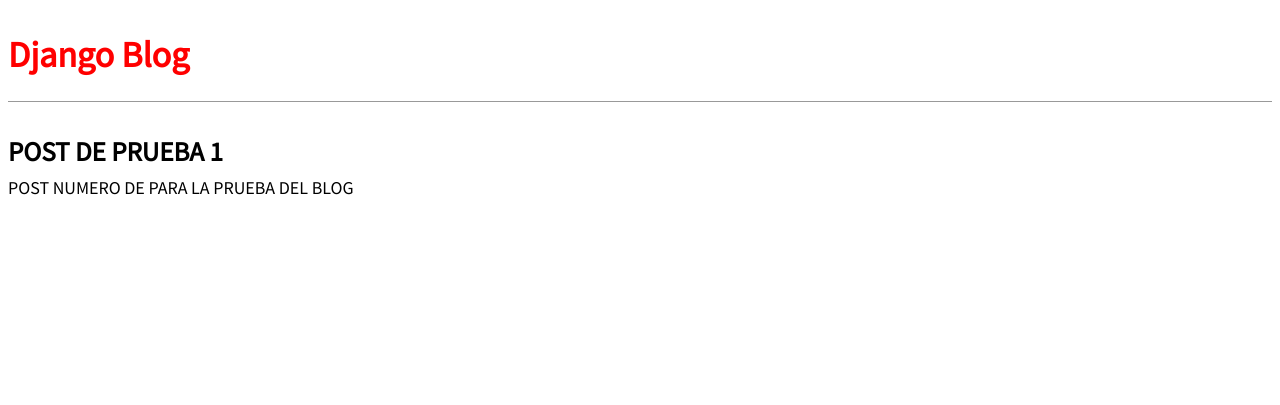
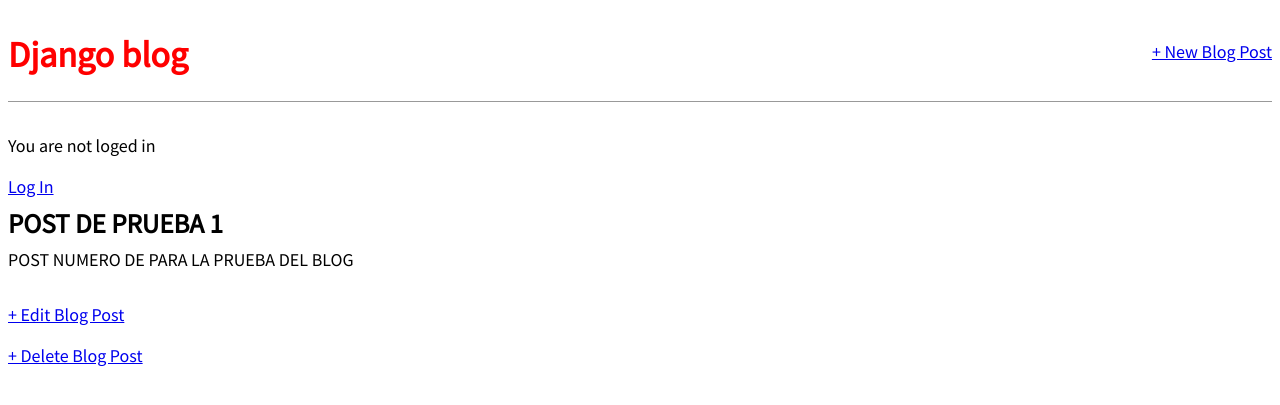
Before and after one commit to EdgarUrias/blog, a Django app: page /post/1/ in a window 1280 px wide. Shown: the top 405 px of the page. Run offline with Django 3.2, Linux system fonts and the light colour scheme; data comes from the database, SQL or seed files in the repository; both versions use the stored data as it was after the commit.

Commit message:
fin del projecto BLOG

```diff
--- a/blog/models.py
+++ b/blog/models.py
@@ -1,5 +1,5 @@
 from django.db import models
-
+from django.urls import reverse
 # Create your models here.
 
 class Post(models.Model):
@@ -20,3 +20,8 @@
 	def __str__(self):
 
 		return self.title
+
+
+	def get_absolute_url(self):
+
+		return reverse('post_detail', args=[str(self.id)])
--- a/blog/urls.py
+++ b/blog/urls.py
@@ -1,9 +1,11 @@
 from django.urls import path
 
-from .views import BlogListView, BlogDetailView
+from .views import BlogListView, BlogDetailView, BlogCreateView, BlogUpdateView, BlogDeleteView
 
 urlpatterns = [
-
+	path('post/<int:pk>/delete/', BlogDeleteView.as_view(), name='post_delete'),
+	path('post/<int:pk>/edit/', BlogUpdateView.as_view(), name= 'post_edit'),
+	path('post/new/', BlogCreateView.as_view(), name = 'post_new'),
 	path('post/<int:pk>/', BlogDetailView.as_view(), name = 'post_detail'),
 	path('', BlogListView.as_view(), name = 'home'),
 
--- a/blog/views.py
+++ b/blog/views.py
@@ -1,6 +1,7 @@
 from django.shortcuts import render
-
 from django.views.generic import ListView, DetailView
+from django.views.generic.edit import CreateView, UpdateView, DeleteView
+from django.urls import reverse_lazy
 
 from .models import Post
 
@@ -17,3 +18,27 @@
 	model = Post
 
 	template_name = 'post_detail.html'
+
+class BlogCreateView(CreateView):
+
+	model = Post
+
+	template_name = 'post_new.html'
+
+	fields = '__all__'
+
+class BlogUpdateView(UpdateView):
+
+	model = Post
+
+	template_name = 'post_edit.html'
+
+	fields = ['title','body']
+
+class BlogDeleteView(DeleteView):
+
+	model = Post
+
+	template_name = 'post_delete.html'
+
+	success_url = reverse_lazy('home')
--- a/blog_project/settings.py
+++ b/blog_project/settings.py
@@ -31,6 +31,7 @@
 # Application definition
 
 INSTALLED_APPS = [
+    'accounts.apps.AccountsConfig',
     'blog.apps.BlogConfig',
     'django.contrib.admin',
     'django.contrib.auth',
@@ -121,3 +122,7 @@
 STATIC_URL = '/static/'
 
 STATICFILES_DIRS = [os.path.join(BASE_DIR,'static')]
+
+LOGIN_REDIRECT_URL = 'home'
+
+LOGOUT_REDIRECT_URL = 'home'
--- a/blog_project/urls.py
+++ b/blog_project/urls.py
@@ -18,5 +18,8 @@
 
 urlpatterns = [
     path('admin/', admin.site.urls),
+    path('accounts/', include('django.contrib.auth.urls')),
+    path('accounts/', include('accounts.urls')),
     path('', include('blog.urls')),
+
 ]
--- a/static/css/base.css
+++ b/static/css/base.css
@@ -2,6 +2,7 @@
 	font-family: 'Source Sans Pro', sans-serif;
 	font-size: 18px;
 }
+
 header {
 	border-bottom: 1px solid #999;
 	margin-bottom: 2rem;
@@ -14,8 +15,6 @@
 	text-decoration: none;
 }
 
-text-decoration: none;
-}
 
 .nav-left {
 	margin-right: auto;
@@ -24,6 +23,7 @@
 .nav-right {
 	display: flex;
 	padding-top: 2rem;
+	justify-content: flex-end;
 }
 
 .post-entry {
--- a/templates/base.html
+++ b/templates/base.html
@@ -9,8 +9,27 @@
 </head>
 <body>
 	<header>
-		<h1><a href="{% url 'home' %}"> Django Blog</a></h1>
+		<div class="nav-left">
+			<h1><a href="{% url 'home' %}">Django blog</a></h1>
+		</div>
+		<div class="nav-right">
+			<a href="{% url 'post_new' %}">+ New Blog Post</a>
+		</div>
 	</header>
+	{% if user.is_authenticated %}
+
+		<p>Hi {{user.username}}</p>
+
+		<p><a href="{% url 'logout' %}">Log Out</a></p>
+
+	{% else %}
+
+		<p>You are not loged in</p>
+
+		<a href="{% url 'login' %}">Log In</a>
+
+	{% endif %}
+
 	<div>
 		{% block content %}
 
--- a/templates/post_detail.html
+++ b/templates/post_detail.html
@@ -10,4 +10,8 @@
 
 	</div>
 
+	<p><a href="{% url 'post_edit' post.pk %}">+ Edit Blog Post</a></p>
+
+	<p><a href="{% url 'post_delete' post.pk %}">+ Delete Blog Post</a></p>
+
 {% endblock content %}
```
Also changed, not shown: blog/tests.py (+42 -0 lines), db.sqlite3.
